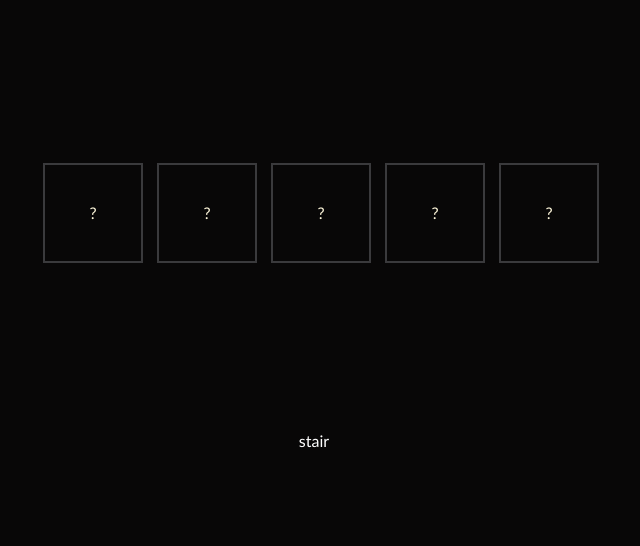
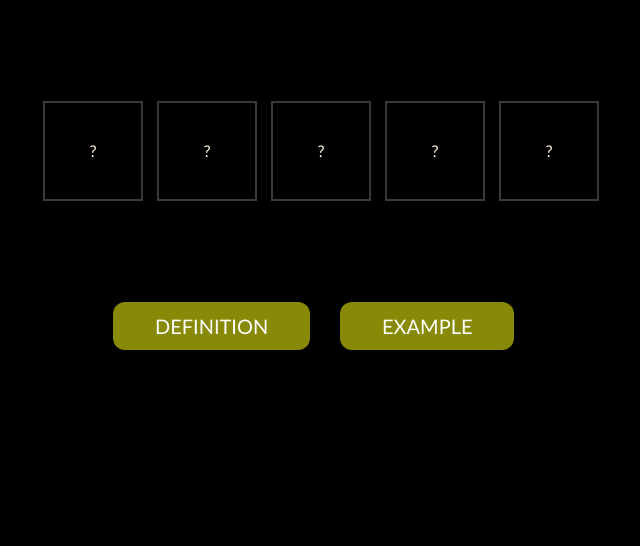
Before and after one commit to Codes-of-Aryan/WordleHints, a plain HTML site: page index.html in a window 1280 px wide. Shown: the part 94-640 px from the top of the page, without its empty margins (326-966 px from the left). Drawn offline with nearby package versions, Linux system fonts and the light colour scheme; no server answers.

Commit message:
final changes
made some final, tiny adjustments

```diff
--- a/answer.js
+++ b/answer.js
@@ -4,14 +4,19 @@ const possibleSolutions = ["cigar", "rebut", "sissy", "humph", "awake", "blush",
 let today = new Date().getTime() - 18000000;
 let firstDay = new Date(2021, 5, 19, 0, 0, 0, 0).getTime();
 let index = Math.floor((today - firstDay) / 864e5)
-index += 2;
+index += 5;
 
 
 var answer = function () {
     var textMultiple = {
         today: possibleSolutions[index],
         yesterday: possibleSolutions[index - 1],
-        tomorrow: possibleSolutions[index + 1]
+        tomorrow: possibleSolutions[index + 1],
+        letter1: possibleSolutions[index][0],
+        letter2: possibleSolutions[index][1],
+        letter3: possibleSolutions[index][2],
+        letter4: possibleSolutions[index][3],
+        letter5: possibleSolutions[index][4]
     };
     return textMultiple;
 }
@@ -22,9 +27,10 @@ $.getJSON("https://api.dictionaryapi.dev/api/v2/entries/en/" + possibleSolutions
     var def = data[0].meanings[0].definitions[0].definition;
     var ex = data[0].meanings[0].definitions[0].example;
 
+    def = def.replaceAll(possibleSolutions[index], "XXXXX");
 
     if (typeof def == 'undefined') {
-        ex = "Uh Oh, Looks like a Definition for this Word is not Available :(";
+        def = "Uh Oh, Looks like a Definition for this Word is not Available :(";
     }
 
     if (typeof ex == 'undefined') {
@@ -44,3 +50,33 @@ $.getJSON("https://api.dictionaryapi.dev/api/v2/entries/en/" + possibleSolutions
 });
 
 const tile = document.querySelector('body .tile_container');
+
+function defClick() {
+    var x = document.getElementById("buttonTextDef");
+    var y = document.getElementById("buttonTextEx");
+
+    if (y.style.display = "block") { //if example text is active, hide it
+        y.style.display = "none";
+    }
+
+    if (x.style.display === "none") {
+        x.style.display = "block";
+    } else {
+        x.style.display = "none";
+    }
+}
+
+function exClick() {
+    var x = document.getElementById("buttonTextDef");
+    var y = document.getElementById("buttonTextEx");
+
+    if (x.style.display = "block") { //if definition text is active, hide it
+        x.style.display = "none";
+    }
+
+    if (y.style.display === "none") {
+        y.style.display = "block";
+    } else {
+        y.style.display = "none";
+    }
+}
--- a/content.css
+++ b/content.css
@@ -1,5 +1,5 @@
 *{
-    background-color: rgb(8, 7, 7);
+    background-color: rgb(0, 0, 0);
     color: #ffffff;
     font-family: 'Trebuchet MS', 'Lucida Sans Unicode', 'Lucida Grande', 'Lucida Sans', Arial, sans-serif;
 }
@@ -138,7 +138,7 @@
     left: 0;
     display: flex;
     margin: 50 px;
-    color: cornSilk;
+    color: cornsilk;
     text-align: center;
     font: 'Helvetica Neue', Helvetica, sans-serif;
     /* box-shadow: -5px 5px 5px #aaa;  */
@@ -166,3 +166,106 @@
     background: green;
     font-size: 32px;
 }
+
+.button-82-pushable {
+    position: relative;
+    border: none;
+    background: transparent;
+    padding: 0;
+    cursor: pointer;
+    outline-offset: 4px;
+    transition: filter 250ms;
+    user-select: none;
+    -webkit-user-select: none;
+    touch-action: manipulation;
+}
+
+.button-82-shadow {
+    position: absolute;
+    top: 0;
+    left: 0;
+    width: 100%;
+    height: 100%;
+    border-radius: 12px;
+    background: hsl(0deg 0% 0% / 0.25);
+    will-change: transform;
+    transform: translateY(2px);
+    transition:
+        transform 600ms cubic-bezier(.3, .7, .4, 1);
+}
+
+.button-82-edge {
+    position: absolute;
+    top: 0;
+    left: 0;
+    width: 100%;
+    height: 100%;
+    border-radius: 12px;
+    /* background: linear-gradient(to left,
+            hsl(340deg 100% 16%) 0%,
+            hsl(340deg 100% 32%) 8%,
+            hsl(340deg 100% 32%) 92%,
+            hsl(340deg 100% 16%) 100%); */
+}
+
+.button-82-front {
+    display: block;
+    position: relative;
+    padding: 12px 27px;
+    border-radius: 12px;
+    font-size: 1.5rem;
+    color: white;
+    margin: 15px;
+    background: rgb(136, 138, 7);
+    will-change: transform;
+    transform: translateY(-4px);
+    transition:
+        transform 600ms cubic-bezier(.3, .7, .4, 1);
+}
+
+@media (min-width: 768px) {
+    .button-82-front {
+        font-size: 1.25rem;
+        padding: 12px 42px;
+    }
+}
+
+.button-82-pushable:hover {
+    filter: brightness(110%);
+}
+
+.button-82-pushable:hover .button-82-front {
+    transform: translateY(-6px);
+    transition:
+        transform 250ms cubic-bezier(.3, .7, .4, 1.5);
+}
+
+.button-82-pushable:active .button-82-front {
+    transform: translateY(-2px);
+    transition: transform 34ms;
+}
+
+.button-82-pushable:hover .button-82-shadow {
+    transform: translateY(4px);
+    transition:
+        transform 250ms cubic-bezier(.3, .7, .4, 1.5);
+}
+
+.button-82-pushable:active .button-82-shadow {
+    transform: translateY(1px);
+    transition: transform 34ms;
+}
+
+.button-82-pushable:focus:not(:focus-visible) {
+    outline: none;
+}
+
+.buttons{
+    display:flex;
+}
+
+.footer{
+    text-align: center;
+    width: 510px;
+    border-top: solid 1px #3a3a3c;
+}
--- a/index.html
+++ b/index.html
@@ -1,4 +1,3 @@
-<!--This is a test file, testing out some required functions-->
 <!DOCTYPE html>
 <html lang="en">
 
@@ -18,17 +17,6 @@
             <h1>WORDLE HINTS</h1>
         </div>
 
-
-        <!-- <div class="tile_container">
-
-            <div class="tile"></div>
-            <div class="tile"></div>
-            <div class="tile"></div>
-            <div class="tile"></div>
-            <div class="tile"></div>
-
-        </div> -->
-
         <div class="animate">
             <div class="flip-container" ontouchstart="this.classList.toggle('hover');">
                 <div class="flipper">
@@ -38,7 +26,7 @@
                     </div>
                     <div class="back">
                         <!-- back content -->
-                        T
+                        <span id="letter1" style="background-color:green;"></span>
                     </div>
 
                 </div>
@@ -52,7 +40,7 @@
                     </div>
                     <div class="back2">
 
-                        T
+                        <span id="letter2" style="background-color:green;"></span>
                     </div>
 
                 </div>
@@ -66,7 +54,7 @@
                     </div>
                     <div class="back3">
 
-                        T
+                        <span id="letter3" style="background-color:green;"></span>
                     </div>
 
                 </div>
@@ -81,7 +69,8 @@
                     </div>
                     <div class="back4">
 
-                        T
+                        <span id="letter4" style="background-color:green;"></span>
+
                     </div>
 
                 </div>
@@ -95,25 +84,57 @@
                     </div>
                     <div class="back5">
                         <!-- back content -->
-                        T
+                        <span id="letter5" style="background-color:green;"></span>
                     </div>
 
                 </div>
             </div>
         </div>
 
-
-        <p id="answer"></p>
-
         <script>
-            document.getElementById("answer").innerHTML = answer().today;
+            document.getElementById("letter1").innerHTML = answer().letter1.toUpperCase();
+            document.getElementById("letter2").innerHTML = answer().letter2.toUpperCase();
+            document.getElementById("letter3").innerHTML = answer().letter3.toUpperCase();
+            document.getElementById("letter4").innerHTML = answer().letter4.toUpperCase();
+            document.getElementById("letter5").innerHTML = answer().letter5.toUpperCase();
         </script>
 
-        <div class="define-container">
-            <p class="define"></p>
-            <p class="example"></p>
+        <div class="buttons">
+            <div class="defineButton">
+                <button class="button-82-pushable" role="button" onclick="defClick()">
+                    <span class="button-82-shadow">
+
+                    </span><span class="button-82-edge">
+
+                    </span><span class="button-82-front text">DEFINITION</span></button>
+            </div>
+            <div class="exampleButton">
+                <button class="button-82-pushable" role="button" onclick="exClick()">
+                    <span class="button-82-shadow">
+
+                    </span><span class="button-82-edge">
+
+                    </span><span class="button-82-front text">EXAMPLE</span>
+            </div>
         </div>
 
+        <div class="define-container">
+
+            <div id="buttonTextDef" style="display: none;" class="define">
+            </div>
+
+            <div id="buttonTextEx" style="display: none;" class="example">
+            </div>
+
+        </div>
+
+        <div class="footer">
+            <h5>Made with &lt3 by Aryan Agrawal
+                <a href="https://github.com/Codes-of-Aryan" target="_blank">
+                    <img src="github_icon_.png" width="80" height="40" style="vertical-align: middle;">
+                </a>
+            </h5>
+        </div>
     </div>
 
 
```
Also changed, not shown: WORDLEHINTSWEBPAGE.html (deleted, +0 -15 lines), testing_ignore.html (renamed from testing.html, +16 -2 lines), github_icon_.png (added), possibleanswers.txt (deleted), testing_ignore.js (line endings or trailing spaces).
